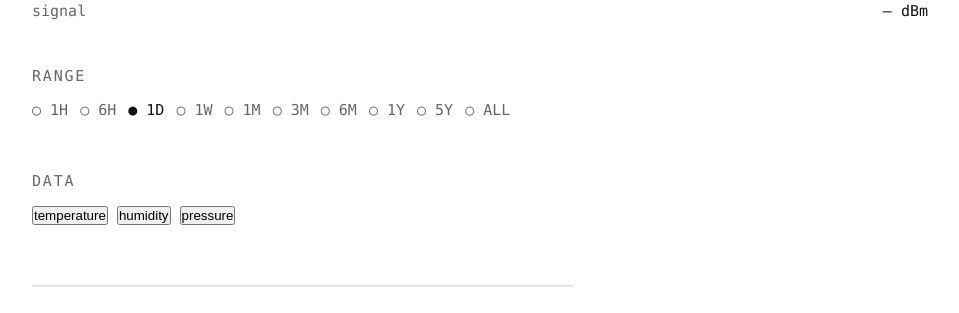
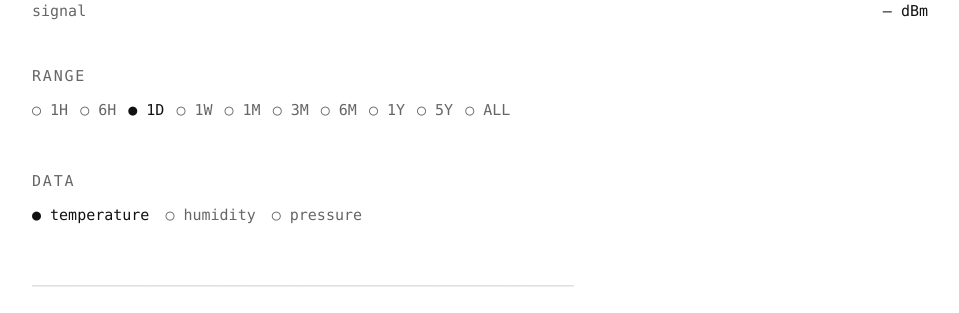
Before and after one commit to lychener82/climate-server, a Flask app: page / in a window 1280 px wide. Shown: the part 230-543 px from the top of the page, without its empty margins (160-1119 px from the left). Run offline with Flask 3, Linux system fonts and the light colour scheme; data that the repository does not hold is empty; parts of the project's set-up code (start-up, migrations or seed data) failed here and were passed over.

Commit message:
Update style.css

```diff
--- a/static/style.css
+++ b/static/style.css
@@ -150,3 +150,50 @@ canvas {
     }
 
 }
+
+
+.view-section {
+
+    margin-bottom: 2rem;
+
+}
+
+.view-selector {
+
+    display: flex;
+
+    gap: 1rem;
+
+}
+
+.view-selector button {
+
+    background: none;
+
+    border: none;
+
+    font: inherit;
+
+    color: #666;
+
+    cursor: pointer;
+
+}
+
+.view-selector button::before {
+
+    content: "○ ";
+
+}
+
+.view-selector button.active {
+
+    color: #111;
+
+}
+
+.view-selector button.active::before {
+
+    content: "● ";
+
+}
```
